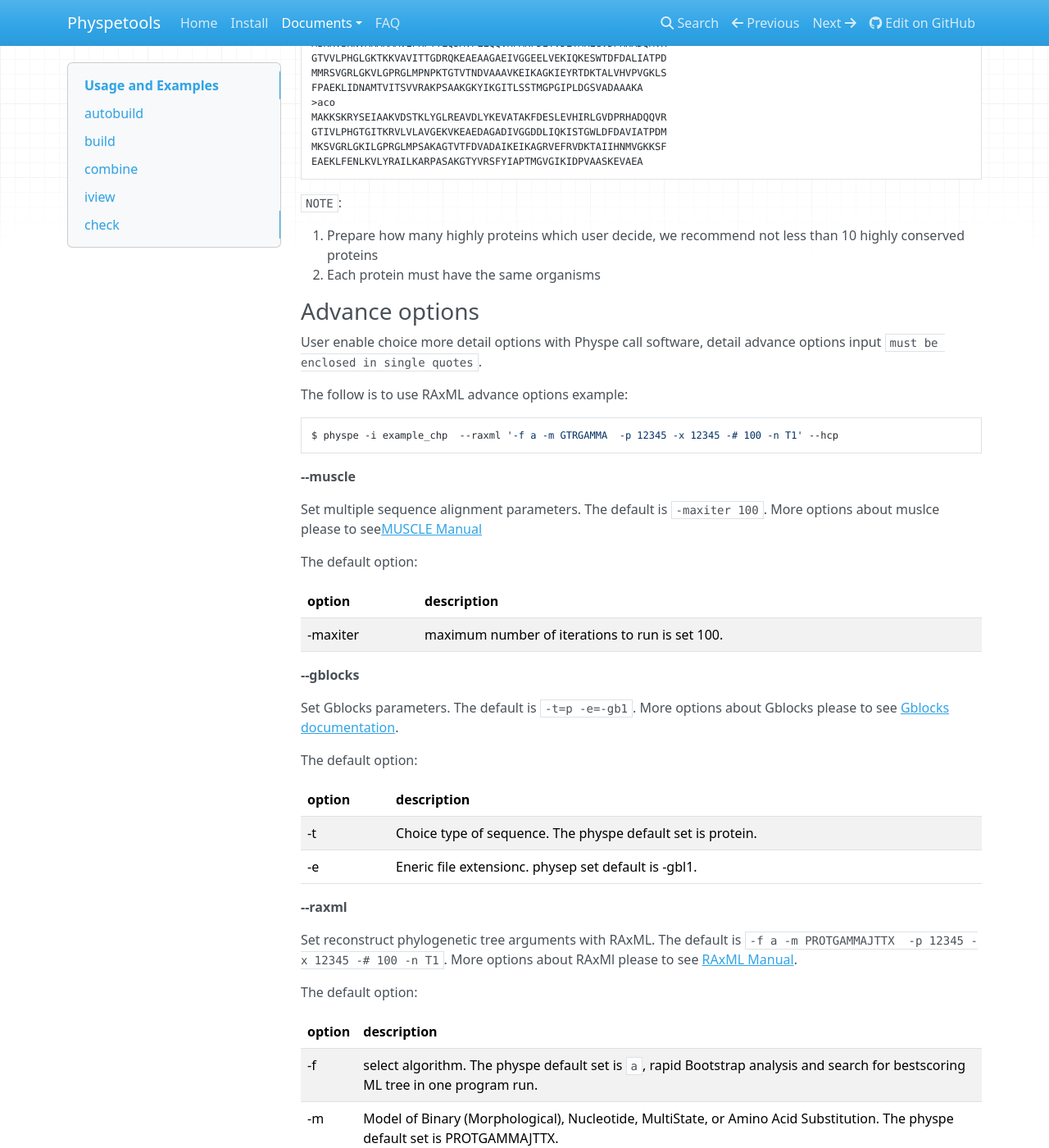
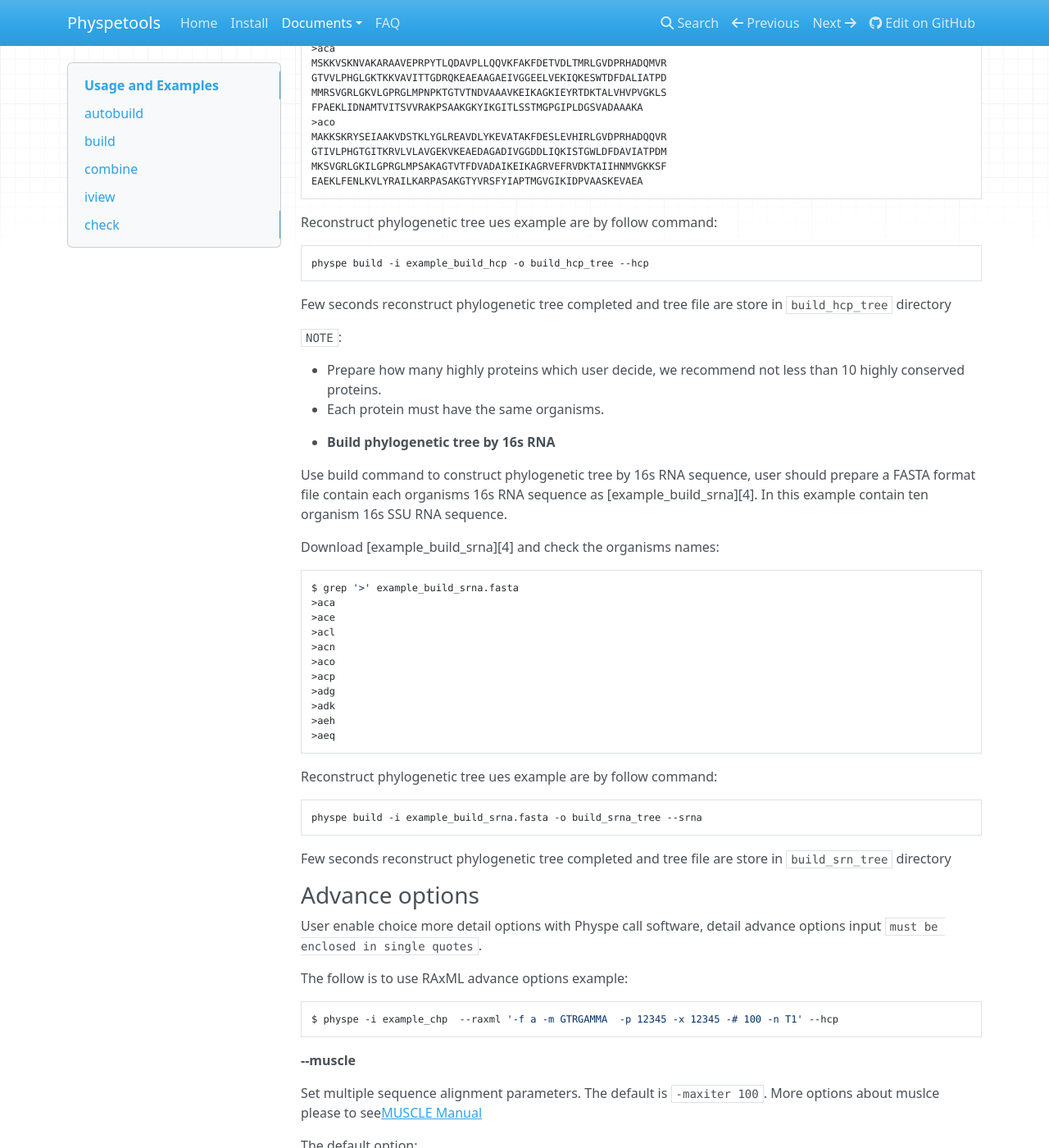
Before and after one commit to yangfangs/physpetools, an MkDocs documentation site: the page built from docs/docs/usage.md, in a window 1280 px wide and 1400 px high, scrolled down 6998 px. Shown: the whole window at 82% size. Built offline with MkDocs 1.6.1, drawn with Linux system fonts in a browser that asks for light colours; nearby versions of some CDN libraries; old or Windows-style settings are respelled for this version of MkDocs; some of the changed text lies outside the part shown.

Commit message:
update docs with build

````diff
--- a/docs/docs/usage.md
+++ b/docs/docs/usage.md
@@ -272,12 +272,14 @@ $ physpe build -i example_16s_ssurna.fasta -o output --sran
 
 ### example
 
+
 1. **Build phylogenetic tree by highly conserved proteins**
 
-User should prepare a directory contain highly conserved proteins such as [example_build_hcp][3]. In this example
+
+When use build to reconstruct phylogenetic tree you should prepare a directory contain highly conserved proteins such as [example_build_hcp][3]. In this example
 contain ten highly conserved proteins p1~p10, in each highly conserved proteins contain 10 organism.
 
-Download `example_build_hcp` you can use the tar command to unpack:
+Download [example_build_hcp][3] you can use the tar command to unpack:
 
 ```bash
 $ tar -zxvf example_build_hcp.tar.gz
@@ -294,7 +296,7 @@ example_build_hcp/p9.fasta
 example_build_hcp/p10.fasta
 ```
 
-Check each highly conserved proteins contain:
+Check each highly conserved proteins in each files:
 
 
 ```bash
@@ -353,6 +355,50 @@ EAEKLFENLKVLYRAILKARPASAKGTYVRSFYIAPTMGVGIKIDPVAASKEVAEA
 ```
 
 
+Reconstruct phylogenetic tree ues example are by follow command:
+
+```bash
+physpe build -i example_build_hcp -o build_hcp_tree --hcp
+```
+
+
+Few seconds reconstruct phylogenetic tree completed and tree file are store in `build_hcp_tree` directory
+
+`NOTE`:
+
+* Prepare how many highly proteins which user decide, we recommend not less than 10 highly conserved proteins.
+* Each protein must have the same organisms.
+
+
+2. **Build phylogenetic tree by 16s RNA**
+
+Use build command to construct phylogenetic tree by 16s RNA sequence, user should prepare a FASTA format file
+contain each organisms 16s RNA sequence as [example_build_srna][4]. In this example contain ten organism 16s SSU RNA sequence.
+
+
+Download [example_build_srna][4] and check the organisms names:
+
+```bash
+$ grep '>' example_build_srna.fasta
+>aca
+>ace
+>acl
+>acn
+>aco
+>acp
+>adg
+>adk
+>aeh
+>aeq
+```
+
+Reconstruct phylogenetic tree ues example are by follow command:
+
+```bash
+physpe build -i example_build_srna.fasta -o build_srna_tree --srna
+```
+
+Few seconds reconstruct phylogenetic tree completed and tree file are store in `build_srn_tree` directory
 
 
 
@@ -509,3 +550,4 @@ $ physpe check -i organism_example_list.txt -out check --ehcp
 [1]: example/organism_example_list.txt
 [2]: http://www.genome.jp/kegg/catalog/org_list.html
 [3]: example/example_build_hcp.tar.gz
+[3]: example/example_build_srna.fasta
````
Also changed, not shown: other parts of docs/docs/usage.md (+0 -5 lines), 1 other file.
